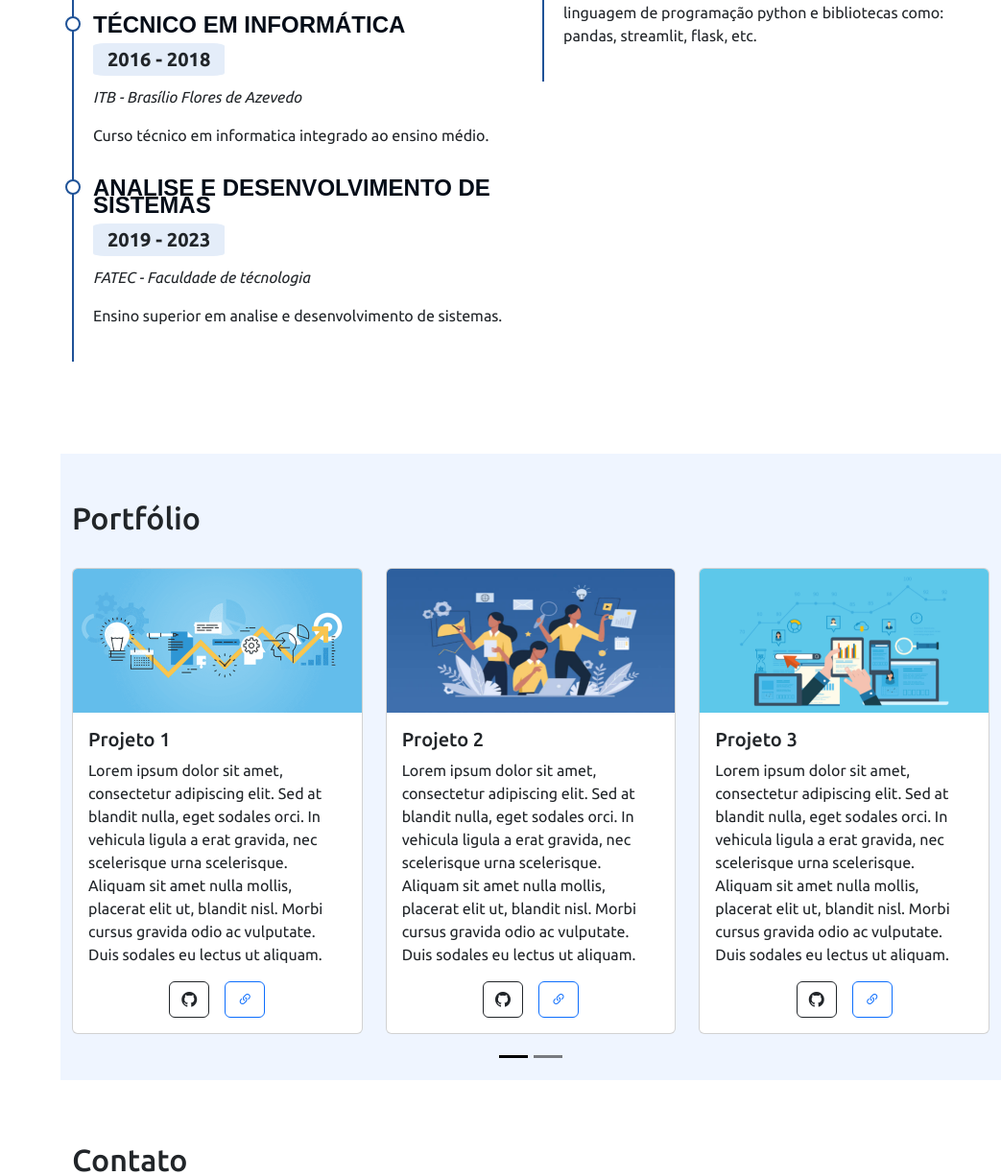
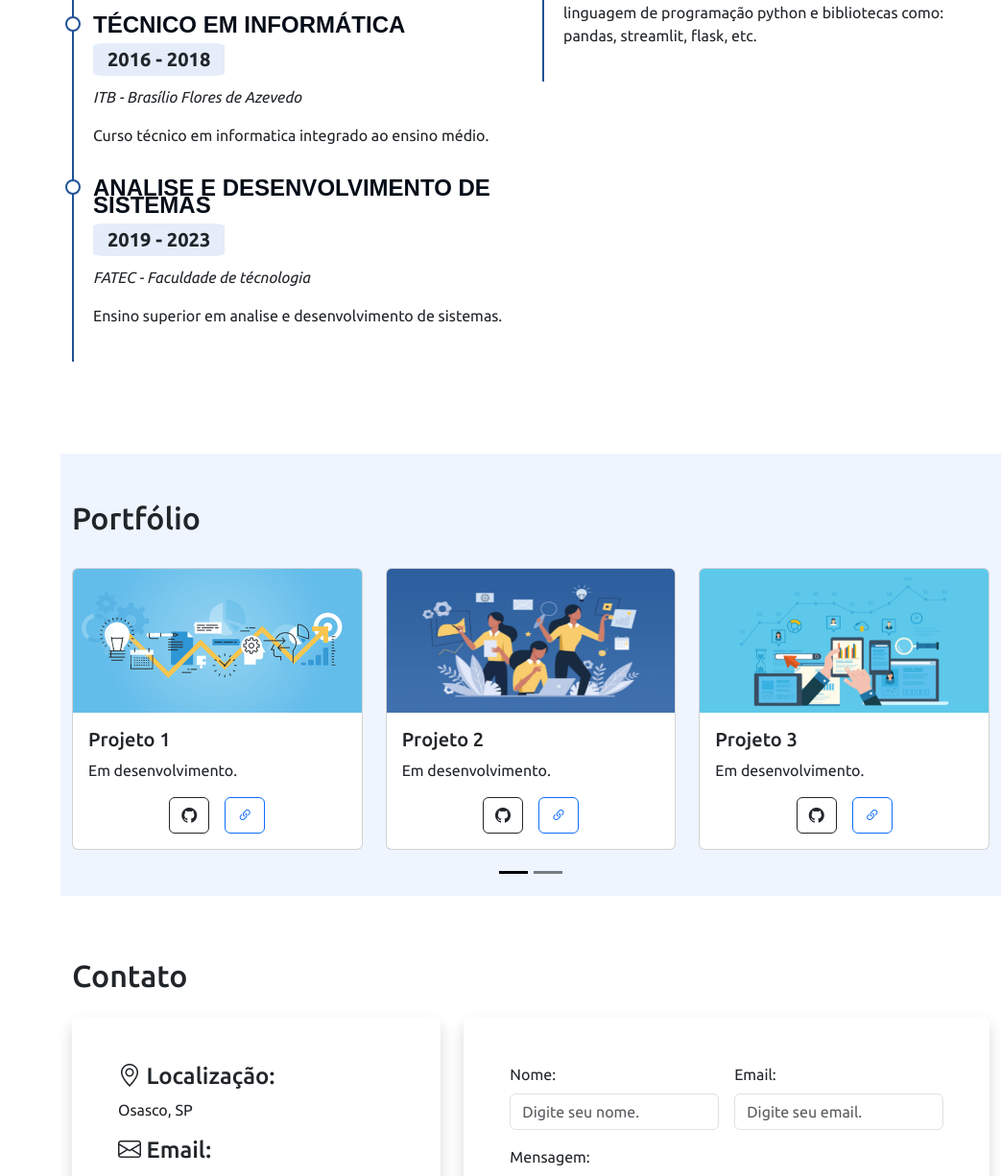
Before and after one commit to LuizDionizio/Portfolio, a Flask app: page / in a window 1280 px wide. Shown: the part 2927-4153 px from the top of the page at 96% size, without its empty margins (237-1280 px from the left). Run offline with Flask 3, Linux system fonts and the light colour scheme; some libraries are stand-ins or nearby versions.

Commit message:
Portfolio atualizado

```diff
--- a/templates/index.html
+++ b/templates/index.html
@@ -385,11 +385,7 @@
                                         <img src="../static/img/Projeto1.png" class="card-img-top" alt="...">
                                         <div class="card-body">
                                             <h5 class="card-title">Projeto 1</h5>
-                                            <p class="card-text">Lorem ipsum dolor sit amet, consectetur adipiscing
-                                                elit. Sed at blandit nulla, eget sodales orci. In vehicula ligula a erat
-                                                gravida, nec scelerisque urna scelerisque. Aliquam sit amet nulla
-                                                mollis, placerat elit ut, blandit nisl. Morbi cursus gravida odio ac
-                                                vulputate. Duis sodales eu lectus ut aliquam.</p>
+                                            <p class="card-text">Em desenvolvimento.</p>
                                             <div class="d-flex justify-content-center">
                                                 <a href="#" target="_blank" class="btn btn-outline-dark me-3"><i
                                                         class="bi bi-github"></i></a>
@@ -404,11 +400,7 @@
                                         <img src="../static/img/projeto2.jpg" class="card-img-top" alt="...">
                                         <div class="card-body">
                                             <h5 class="card-title">Projeto 2</h5>
-                                            <p class="card-text">Lorem ipsum dolor sit amet, consectetur adipiscing
-                                                elit. Sed at blandit nulla, eget sodales orci. In vehicula ligula a erat
-                                                gravida, nec scelerisque urna scelerisque. Aliquam sit amet nulla
-                                                mollis, placerat elit ut, blandit nisl. Morbi cursus gravida odio ac
-                                                vulputate. Duis sodales eu lectus ut aliquam.</p>
+                                            <p class="card-text">Em desenvolvimento.</p>
                                             <div class="d-flex justify-content-center">
                                                 <a href="#" target="_blank" class="btn btn-outline-dark me-3"><i
                                                         class="bi bi-github"></i></a>
@@ -423,11 +415,7 @@
                                         <img src="../static/img/projeto3.jpg" class="card-img-top" alt="...">
                                         <div class="card-body">
                                             <h5 class="card-title">Projeto 3</h5>
-                                            <p class="card-text">Lorem ipsum dolor sit amet, consectetur adipiscing
-                                                elit. Sed at blandit nulla, eget sodales orci. In vehicula ligula a erat
-                                                gravida, nec scelerisque urna scelerisque. Aliquam sit amet nulla
-                                                mollis, placerat elit ut, blandit nisl. Morbi cursus gravida odio ac
-                                                vulputate. Duis sodales eu lectus ut aliquam.</p>
+                                            <p class="card-text">Em desenvolvimento.</p>
                                             <div class="d-flex justify-content-center">
                                                 <a href="#" target="_blank" class="btn btn-outline-dark me-3"><i
                                                         class="bi bi-github"></i></a>
@@ -446,11 +434,7 @@
                                         <img src="../static/img/projeto4.png" class="card-img-top" alt="...">
                                         <div class="card-body">
                                             <h5 class="card-title">Projeto 4</h5>
-                                            <p class="card-text">Lorem ipsum dolor sit amet, consectetur adipiscing
-                                                elit. Sed at blandit nulla, eget sodales orci. In vehicula ligula a erat
-                                                gravida, nec scelerisque urna scelerisque. Aliquam sit amet nulla
-                                                mollis, placerat elit ut, blandit nisl. Morbi cursus gravida odio ac
-                                                vulputate. Duis sodales eu lectus ut aliquam.</p>
+                                            <p class="card-text">Em desenvolvimento.</p>
                                             <div class="d-flex justify-content-center">
                                                 <a href="#" target="_blank" class="btn btn-outline-dark me-3"><i
                                                         class="bi bi-github"></i></a>
@@ -465,11 +449,7 @@
                                         <img src="../static/img/projeto5.png" class="card-img-top" alt="...">
                                         <div class="card-body">
                                             <h5 class="card-title">Projeto 5</h5>
-                                            <p class="card-text">Lorem ipsum dolor sit amet, consectetur adipiscing
-                                                elit. Sed at blandit nulla, eget sodales orci. In vehicula ligula a erat
-                                                gravida, nec scelerisque urna scelerisque. Aliquam sit amet nulla
-                                                mollis, placerat elit ut, blandit nisl. Morbi cursus gravida odio ac
-                                                vulputate. Duis sodales eu lectus ut aliquam.</p>
+                                            <p class="card-text">Em desenvolvimento.</p>
                                             <div class="d-flex justify-content-center">
                                                 <a href="#" target="_blank" class="btn btn-outline-dark me-3"><i
                                                         class="bi bi-github"></i></a>
@@ -484,11 +464,7 @@
                                         <img src="../static/img/projeto6.jpg" class="card-img-top" alt="...">
                                         <div class="card-body">
                                             <h5 class="card-title">Projeto 6</h5>
-                                            <p class="card-text">Lorem ipsum dolor sit amet, consectetur adipiscing
-                                                elit. Sed at blandit nulla, eget sodales orci. In vehicula ligula a erat
-                                                gravida, nec scelerisque urna scelerisque. Aliquam sit amet nulla
-                                                mollis, placerat elit ut, blandit nisl. Morbi cursus gravida odio ac
-                                                vulputate. Duis sodales eu lectus ut aliquam.</p>
+                                            <p class="card-text">Em desenvolvimento.</p>
                                             <div class="d-flex justify-content-center">
                                                 <a href="#" target="_blank" class="btn btn-outline-dark me-3"><i
                                                         class="bi bi-github"></i></a>
```
